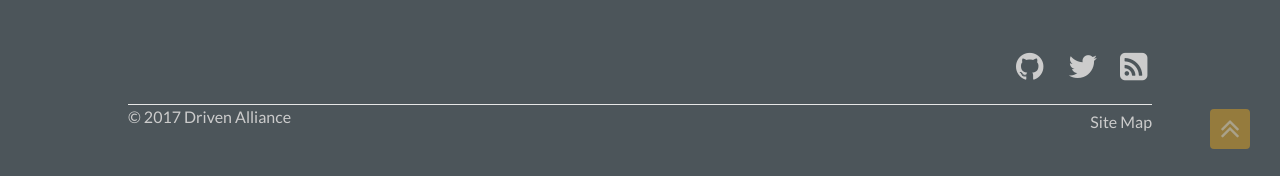
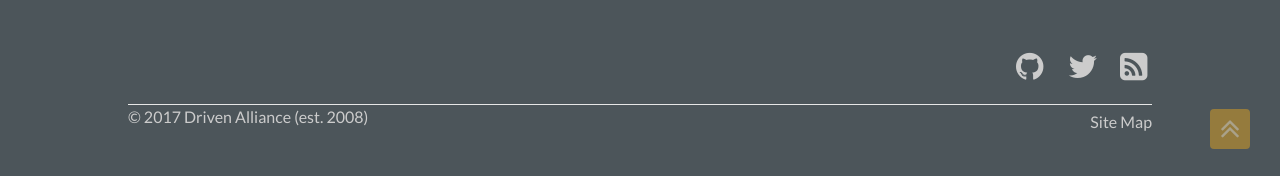
Before and after one commit to DrivenAlliance/website, a Jekyll site: the page built from index.md, in a window 1280 px wide and 1327 px high. Shown: the part 1148-1324 px from the top of the window. Built offline with Jekyll 4.4.1, drawn with Linux system fonts in a browser that asks for light colours; nearby versions of some CDN libraries.

Commit message:
published to drivenalliance.com

```diff
--- a/CNAME
+++ b/CNAME
@@ -1 +1 @@
-new.drivenalliance.com
+drivenalliance.com
--- a/_includes/footer.html
+++ b/_includes/footer.html
@@ -8,7 +8,7 @@
         </ul>
     </div>
     <div class="copyright" role="contentinfo" aria-label="Copyright">
-        <p>&copy; <script type="text/javascript">document.write(new Date().getFullYear());</script> Driven Alliance</p>
+        <p>&copy; <script type="text/javascript">document.write(new Date().getFullYear());</script> Driven Alliance (est. 2008)</p>
         <div class="right">
             <a href="{{ '/sitemap.xml' | relative_url }}" target="_blank" role="link" aria-label="Site map">Site Map</a>
         </div>
```
